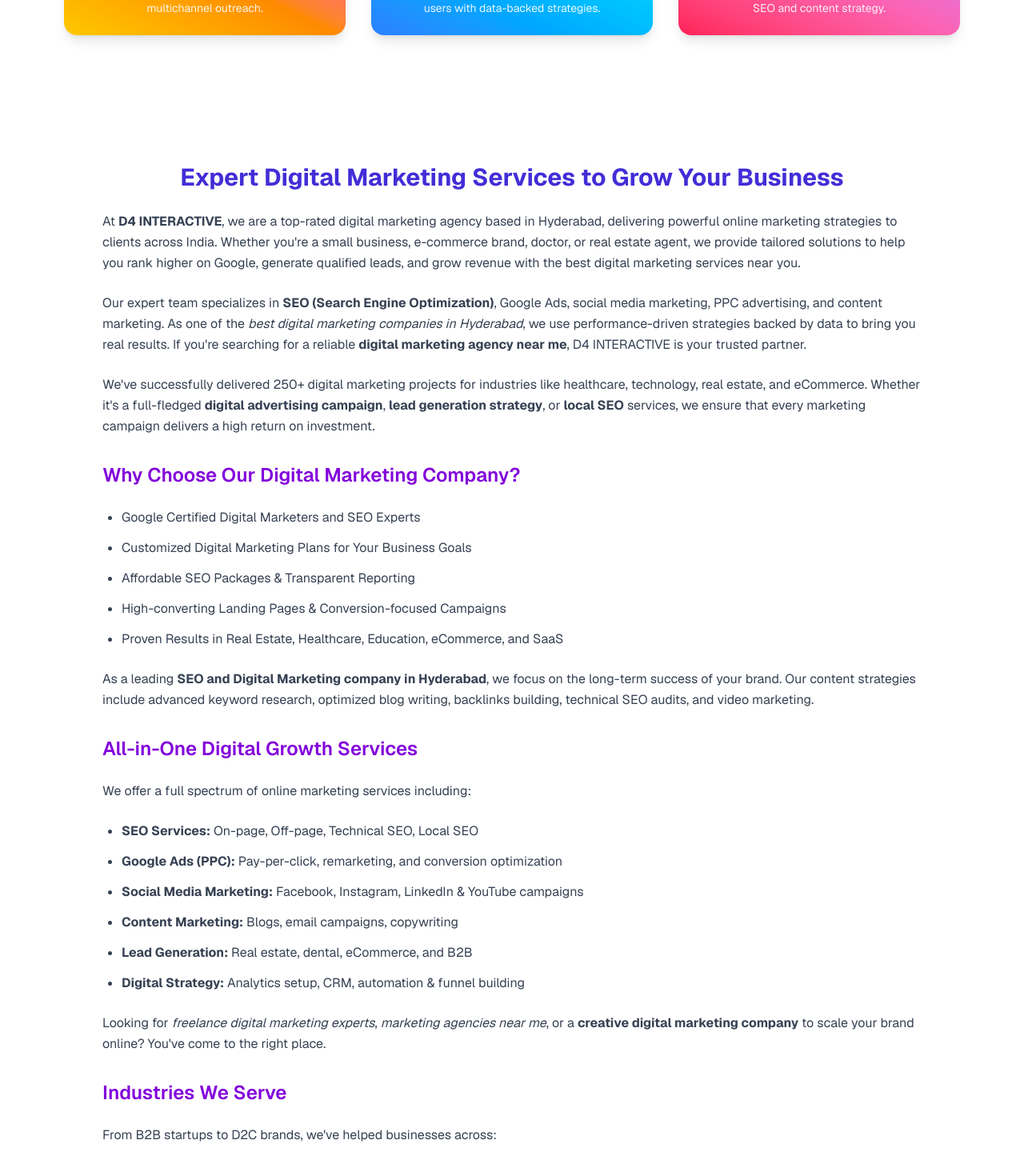
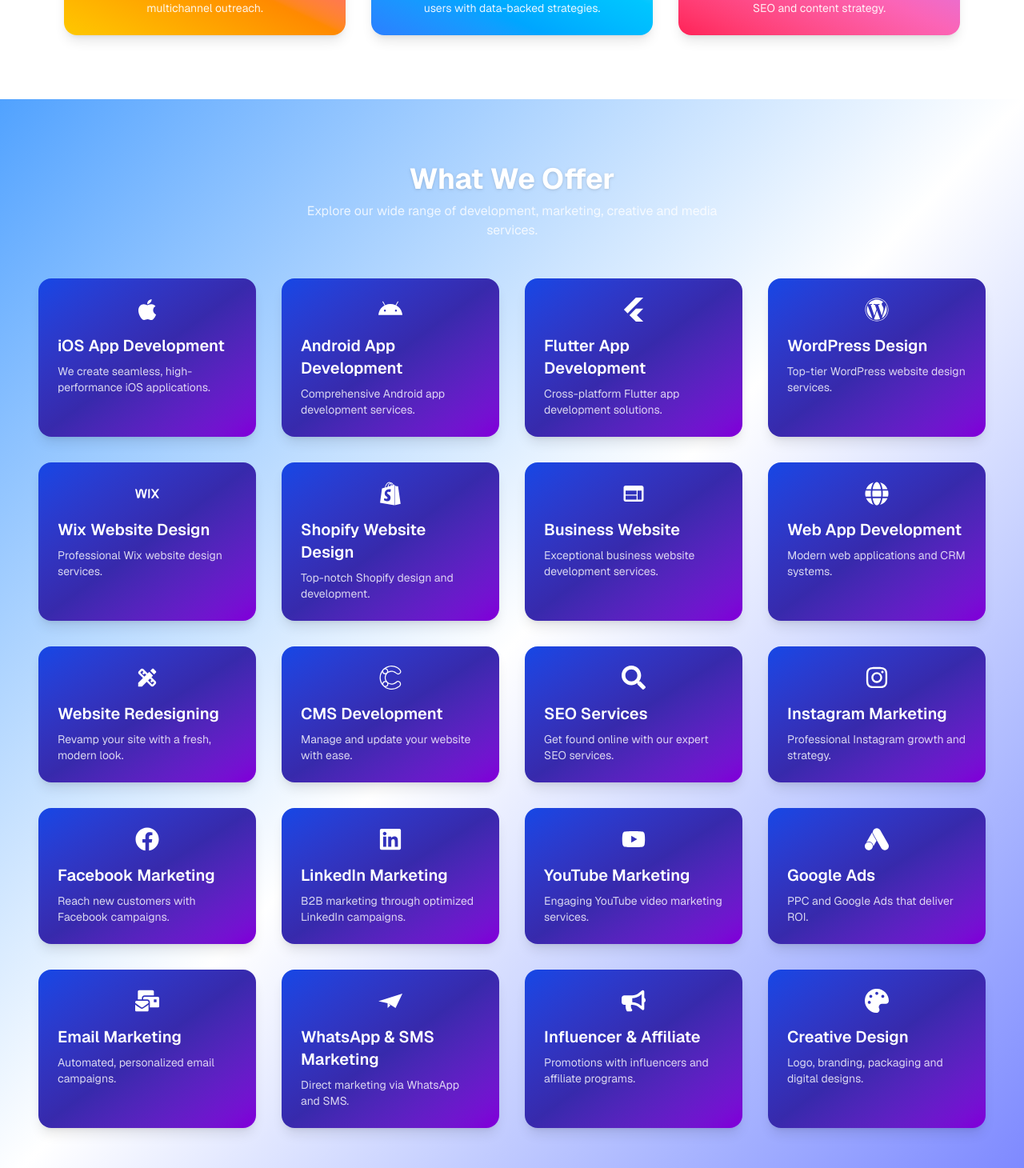
Before and after one commit to saikiranyalavarthi/D4-interactive, a Next.js app: page / in a window 1280 px wide. Shown: the part 10025-11485 px from the top of the page at 80% size. Built offline with nearby package versions, Linux system fonts and the light colour scheme.

Commit message:
hero section changes

```diff
--- /dev/null
+++ b/src/app/Components/WhatWeOffer.jsx
@@ -0,0 +1,165 @@
+"use client";
+
+import {
+  FaMobileAlt,
+  FaAndroid,
+  FaApple,
+  FaWordpress,
+  FaShopify,
+  FaSearch,
+  FaFacebook,
+  FaInstagram,
+  FaLinkedin,
+  FaYoutube,
+  FaPencilAlt,
+  FaMailBulk,
+  FaBullhorn,
+  FaGlobe,
+  FaPalette,
+} from "react-icons/fa";
+import { MdWeb, MdDesignServices } from "react-icons/md";
+import {
+  SiFlutter,
+  SiMagento,
+  SiWix,
+  SiJoomla,
+  SiContentful,
+  SiAdobeillustrator,
+  SiGoogleads,
+  SiMinutemailer,
+} from "react-icons/si";
+
+const services = [
+  {
+    icon: <FaApple className="text-white text-3xl" />,
+    title: "iOS App Development",
+    desc: "We create seamless, high-performance iOS applications.",
+  },
+  {
+    icon: <FaAndroid className="text-white text-3xl" />,
+    title: "Android App Development",
+    desc: "Comprehensive Android app development services.",
+  },
+  {
+    icon: <SiFlutter className="text-white text-3xl" />,
+    title: "Flutter App Development",
+    desc: "Cross-platform Flutter app development solutions.",
+  },
+  {
+    icon: <FaWordpress className="text-white text-3xl" />,
+    title: "WordPress Design",
+    desc: "Top-tier WordPress website design services.",
+  },
+  {
+    icon: <SiWix className="text-white text-3xl" />,
+    title: "Wix Website Design",
+    desc: "Professional Wix website design services.",
+  },
+  {
+    icon: <FaShopify className="text-white text-3xl" />,
+    title: "Shopify Website Design",
+    desc: "Top-notch Shopify design and development.",
+  },
+
+  {
+    icon: <MdWeb className="text-white text-3xl" />,
+    title: "Business Website",
+    desc: "Exceptional business website development services.",
+  },
+  {
+    icon: <FaGlobe className="text-white text-3xl" />,
+    title: "Web App Development",
+    desc: "Modern web applications and CRM systems.",
+  },
+  {
+    icon: <MdDesignServices className="text-white text-3xl" />,
+    title: "Website Redesigning",
+    desc: "Revamp your site with a fresh, modern look.",
+  },
+  {
+    icon: <SiContentful className="text-white text-3xl" />,
+    title: "CMS Development",
+    desc: "Manage and update your website with ease.",
+  },
+  {
+    icon: <FaSearch className="text-white text-3xl" />,
+    title: "SEO Services",
+    desc: "Get found online with our expert SEO services.",
+  },
+  {
+    icon: <FaInstagram className="text-white text-3xl" />,
+    title: "Instagram Marketing",
+    desc: "Professional Instagram growth and strategy.",
+  },
+  {
+    icon: <FaFacebook className="text-white text-3xl" />,
+    title: "Facebook Marketing",
+    desc: "Reach new customers with Facebook campaigns.",
+  },
+  {
+    icon: <FaLinkedin className="text-white text-3xl" />,
+    title: "LinkedIn Marketing",
+    desc: "B2B marketing through optimized LinkedIn campaigns.",
+  },
+  {
+    icon: <FaYoutube className="text-white text-3xl" />,
+    title: "YouTube Marketing",
+    desc: "Engaging YouTube video marketing services.",
+  },
+  {
+    icon: <SiGoogleads className="text-white text-3xl" />,
+    title: "Google Ads",
+    desc: "PPC and Google Ads that deliver ROI.",
+  },
+  {
+    icon: <FaMailBulk className="text-white text-3xl" />,
+    title: "Email Marketing",
+    desc: "Automated, personalized email campaigns.",
+  },
+  {
+    icon: <SiMinutemailer className="text-white text-3xl" />,
+    title: "WhatsApp & SMS Marketing",
+    desc: "Direct marketing via WhatsApp and SMS.",
+  },
+  {
+    icon: <FaBullhorn className="text-white text-3xl" />,
+    title: "Influencer & Affiliate",
+    desc: "Promotions with influencers and affiliate programs.",
+  },
+  {
+    icon: <FaPalette className="text-white text-3xl" />,
+    title: "Creative Design",
+    desc: "Logo, branding, packaging and digital designs.",
+  },
+];
+
+export default function WhatWeOffer() {
+  return (
+    <section className="py-20 px-6 md:px-12 bg-gradient-to-br from-blue-400 via-white to-indigo-400 text-black">
+      <div className="text-center mb-12">
+        <h2 className="text-4xl font-bold text-white drop-shadow">
+          What We Offer
+        </h2>
+        <p className="text-white/80 mt-2 max-w-xl mx-auto">
+          Explore our wide range of development, marketing, creative and media
+          services.
+        </p>
+      </div>
+
+      <div className="grid grid-cols-1 sm:grid-cols-2 md:grid-cols-3 lg:grid-cols-4 gap-8">
+        {services.map((service, index) => (
+          <div
+            key={index}
+            className="bg-gradient-to-br from-blue-700 via-indigo-800 to-purple-700 p-6 rounded-2xl shadow-lg hover:scale-105 transition-transform duration-300 text-white"
+          >
+            <div className="flex justify-center items-center mb-4">
+              {service.icon}
+            </div>
+            <h3 className="text-xl font-semibold mb-2">{service.title}</h3>
+            <p className="text-sm text-white/80">{service.desc}</p>
+          </div>
+        ))}
+      </div>
+    </section>
+  );
+}
--- a/src/app/about/page.js
+++ b/src/app/about/page.js
@@ -5,6 +5,7 @@
 import React from "react";
 import ExperienceSection from "../Components/ExperienceSection";
 import SalesProcess from "../Components/SalesProcess";
+import WhatWeOffer from "../Components/WhatWeOffer";
 
 export default function About() {
   const whyChooseUs = [
@@ -158,7 +159,7 @@
 
       {/* Stats + Experience */}
       <ExperienceSection />
-
+      <WhatWeOffer />
       {/* Mission */}
       <section className="py-16 px-6 md:px-20 bg-white text-black text-center ">
         <h2 className="text-3xl font-semibold text-purple-700 mb-6">
--- a/src/app/page.js
+++ b/src/app/page.js
@@ -23,6 +23,7 @@
 import IndustriesSection from "./Components/IndustriesSection";
 import DigitalSuccessBanner from "./Components/DigitalSuccessBanner";
 import NameSection from "./Components/NameSection";
+import WhatWeOffer from "./Components/WhatWeOffer";
 
 export default function Home() {
   const services = [
@@ -354,6 +355,7 @@
         ))}
       </section> */}
       <IndustriesSection />
+      <WhatWeOffer />
       <section className="py-20 px-6 md:px-20 bg-white">
         <div className="max-w-5xl mx-auto space-y-6 text-gray-700 text-[16px] leading-relaxed">
           <h2 className="text-3xl font-bold text-indigo-700 mb-6 text-center">
```
